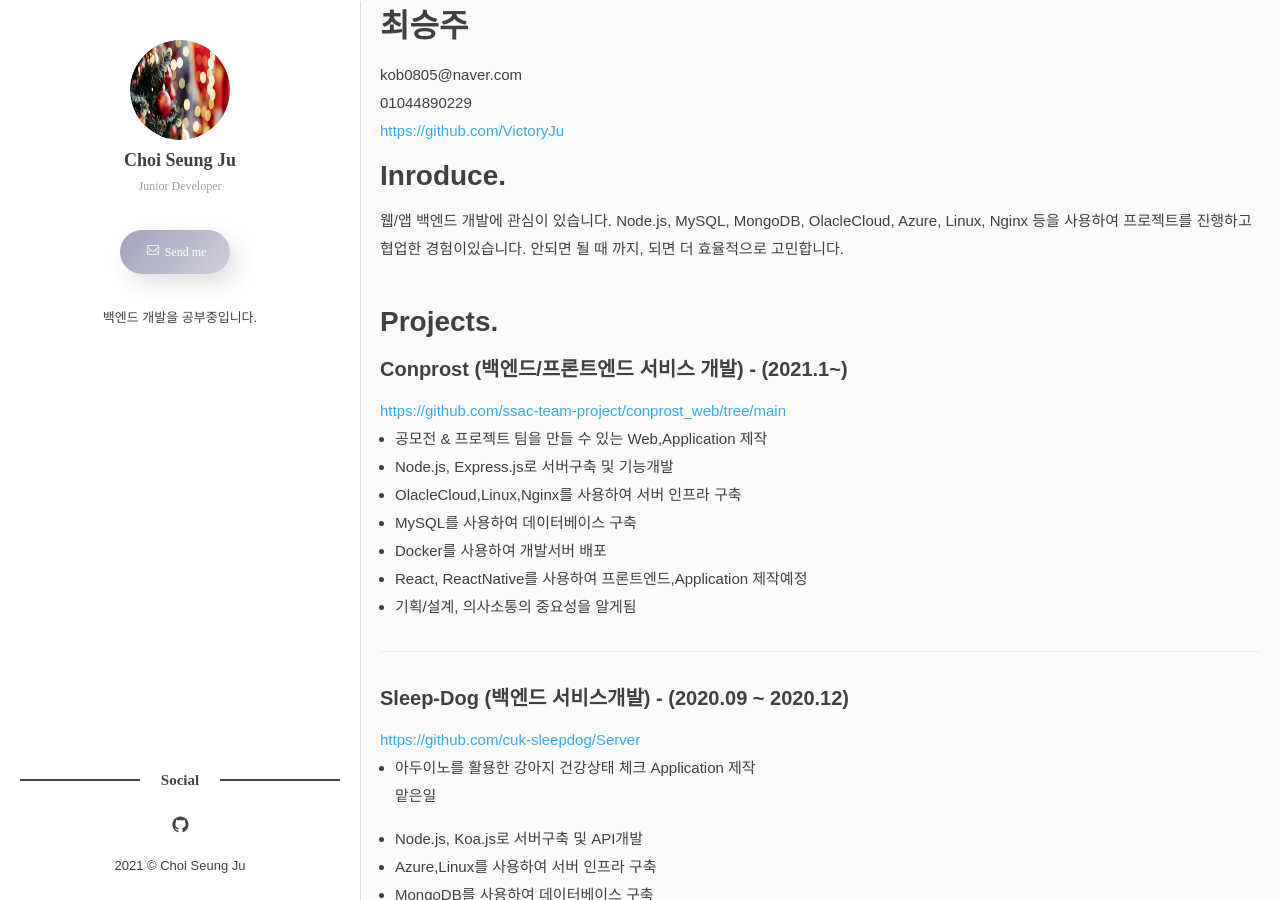
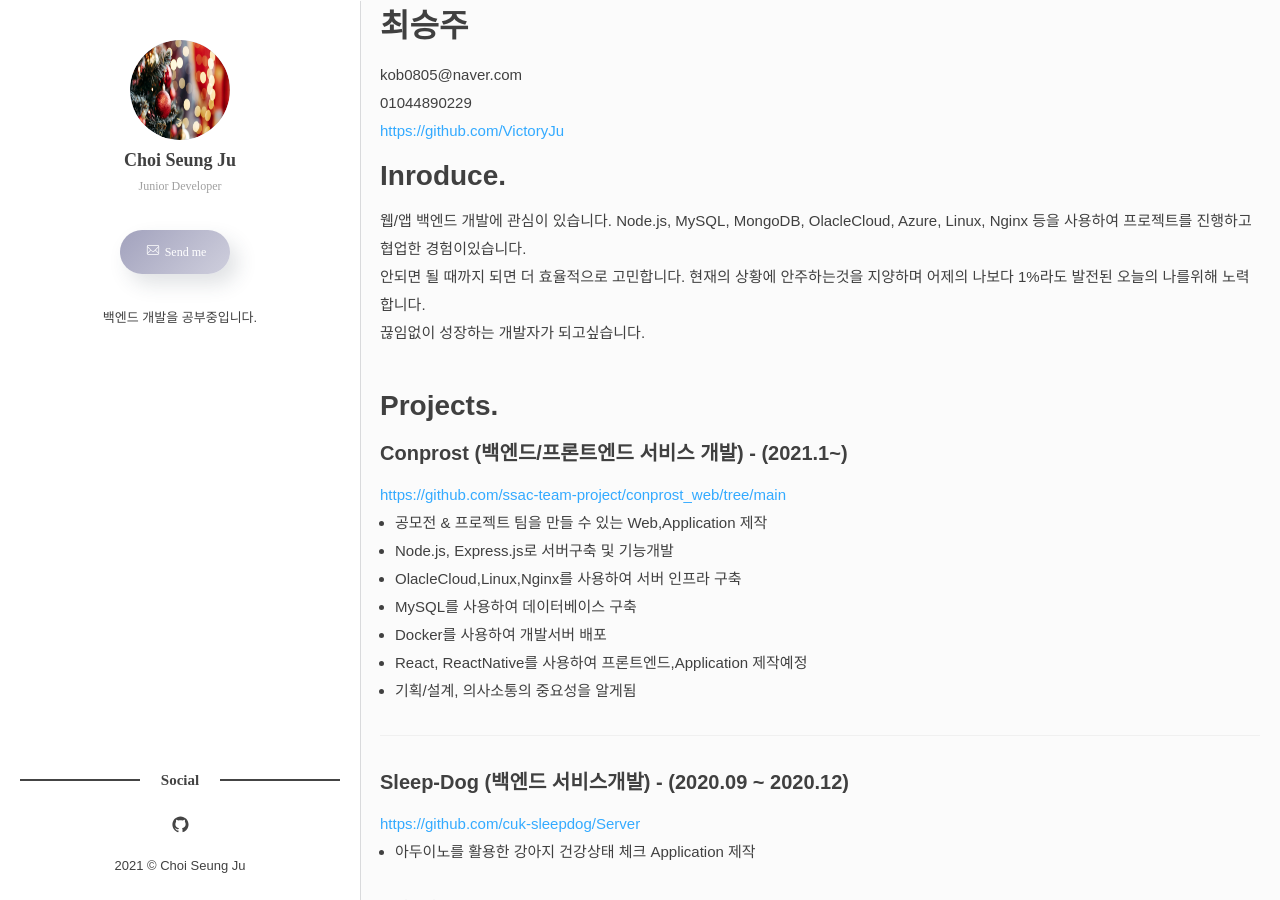
Before and after one commit to VictoryJu/VictoryJu.github.io, a Jekyll site: the page built from _pages/about/index.html, in a window 1280 px wide and 900 px high. Built offline with Jekyll 4.4.1, drawn with Linux system fonts in a browser that asks for light colours; some web fonts are replaced.

Commit message:
modify: 이력서 수정

```diff
--- a/_pages/about/index.html
+++ b/_pages/about/index.html
@@ -29,16 +29,16 @@
             </p>
         </div>
     </div>
-
+    </br>
     <div class="body">
         <h2>Inroduce.</h2>
         <p class="introduce">
             웹/앱 백엔드 개발에 관심이 있습니다. Node.js, MySQL, MongoDB, OlacleCloud, Azure, Linux, Nginx
-            등을 사용하여 프로젝트를 진행하고 협업한 경험이있습니다.
-
-            안되면 될 때 까지, 되면 더 효율적으로 고민합니다.
+            등을 사용하여 프로젝트를 진행하고 협업한 경험이있습니다. </br>
+            안되면 될 때까지 되면 더 효율적으로 고민합니다. 현재의 상황에 안주하는것을 지양하며 어제의 나보다 1%라도 발전된 오늘의 나를위해 노력합니다. </br>
+            끊임없이 성장하는 개발자가 되고싶습니다.
         </p>
-            </br>
+        </br>
 
         <h2>Projects.</h2>
 
@@ -69,7 +69,8 @@
         <div class="project-list">
             <ul>
                 <li>아두이노를 활용한 강아지 건강상태 체크 Application 제작</li>
-                <p>맡은일</p>
+                </br>
+                <strong>맡은일</strong>
                 <li>Node.js, Koa.js로 서버구축 및 API개발</li>
                 <li>Azure,Linux를 사용하여 서버 인프라 구축</li>
                 <li>MongoDB를 사용하여 데이터베이스 구축</li>
@@ -86,13 +87,13 @@
                 <li>Database: MySQL, MongoDB</li>
             </ul>
         </div>
-
+        </br>
         <h2>Education.</h2>
         <div class="education-side">
             <p>가톨릭대학교 컴퓨터정보공학부 (2017.3 ~ 2021.2 수료)</p>
             <p>서울아이티고등학교 (2014.3 ~ 2017.2)</p>
         </div>
-
+        </br>
         <h2>ETC.</h2>
         <div class="etc-side">
             <p>SSAC - 스타트업에서 요구되는 풀스택 개발자 양성 과정 (2020.12 ~ 현재)</p>
```
